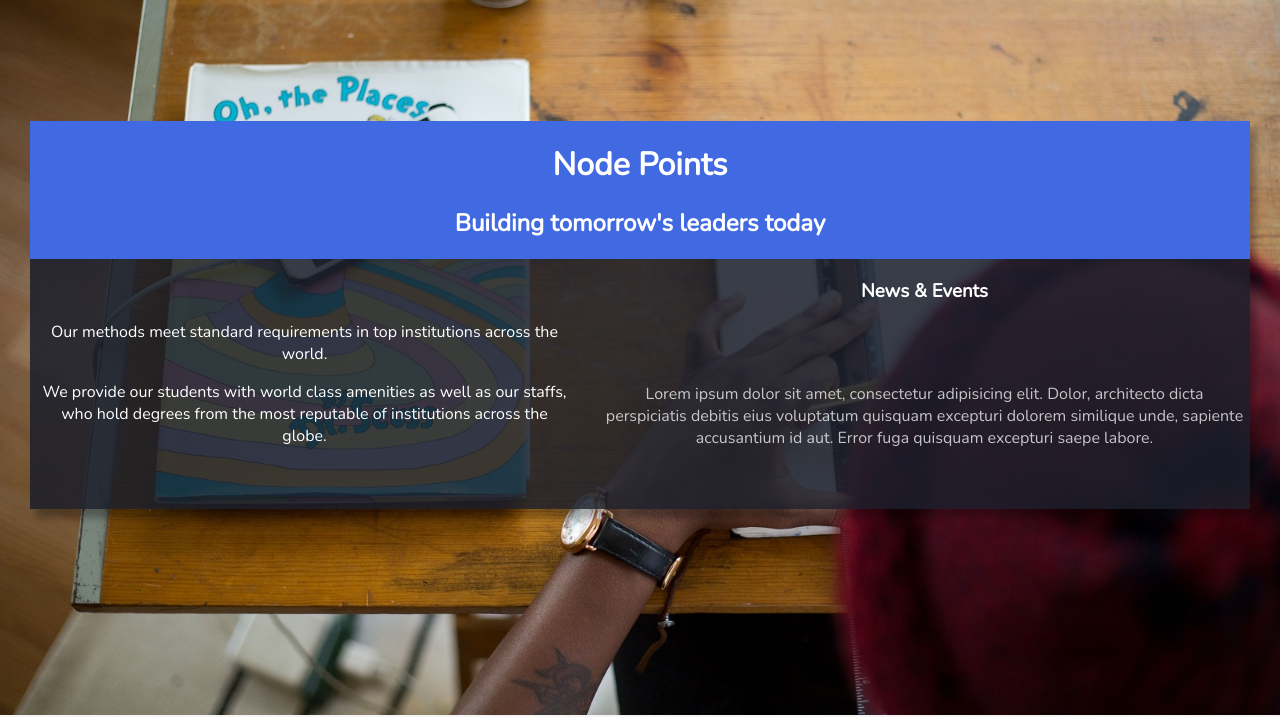
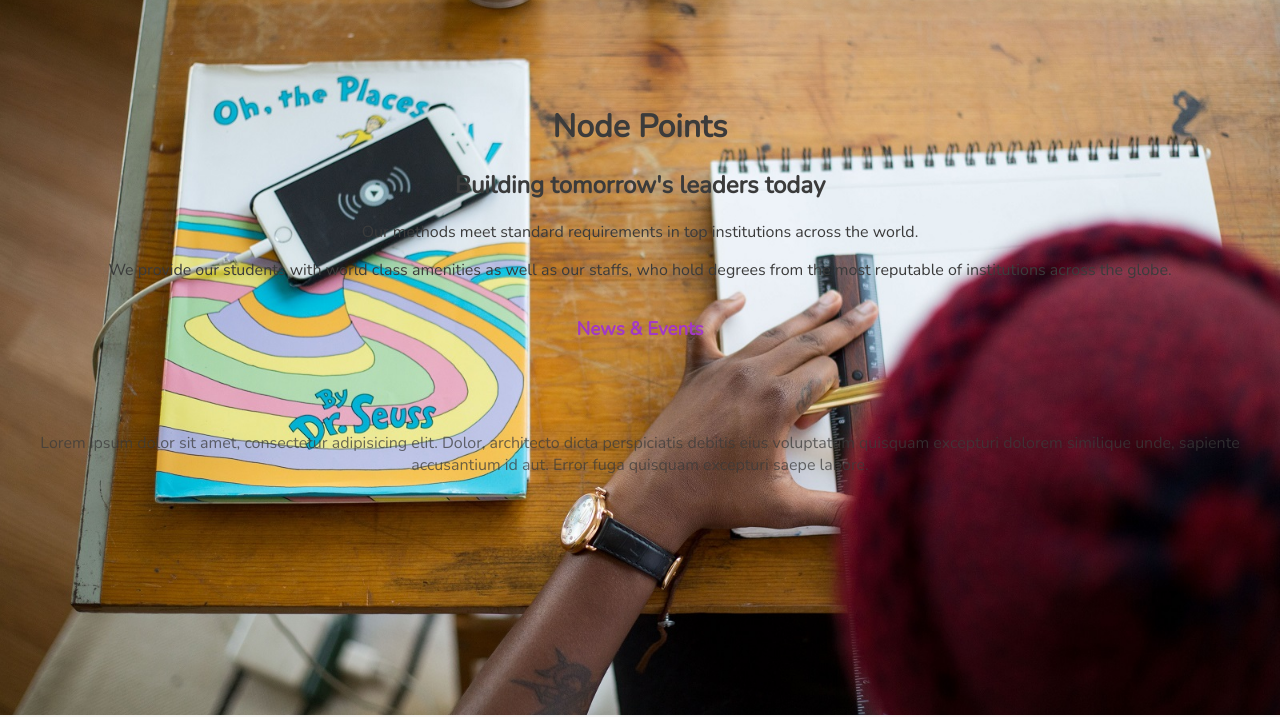
Before and after one commit to thislekan/portal, a website: page client/index.html in a window 1280 px wide. Shown: the part 85-802 px from the top of the page. Drawn offline with nearby package versions, Linux system fonts and the light colour scheme.

Commit message:
css issues fixed

```diff
--- a/client/index.html
+++ b/client/index.html
@@ -72,12 +72,12 @@
                 <div class="content__text">
                     <h1>Node Points</h1>
                     <h2>Building tomorrow's leaders today</h2>
-                </div>
-                <div class="content__text2">
                     <div class="__story">
                         <p>Our methods meet standard requirements in top institutions across the world.</p>
                         <p>We provide our students with world class amenities as well as our staffs, who hold degrees from the most reputable of institutions across the globe.</p>
                     </div>
+                </div>
+                <div class="content__text2">
                     <div class="flash__news">
                         <h3>News & Events</h3>
                         <div class="flash__box">
--- a/client/styles/file.css
+++ b/client/styles/file.css
@@ -13,7 +13,7 @@ body {
 
 header {
     height: 100vh;
-    text-align: center;
+    /* text-align: center; */
     background-size: cover;
     background-position: center;
     background-image: url('../images/drawing.jpg');
@@ -40,20 +40,23 @@ article {
     padding-right: 1rem;
 }
 
-.header__content {
+
+/* .header__content {
     color: white;
     display: flex;
     flex-direction: column;
     box-shadow: 6px 9px 7px 0px rgba(0, 0, 0, 0.3);
-}
+} */
 
-.content__text {
+
+/* .content__text {
     background: royalblue;
-}
+} */
 
-.content__text2 {
+
+/* .content__text2 {
     background-color: rgba(27, 30, 42, 0.85);
-}
+} */
 
 .flash__box {
     height: 17rem;
@@ -63,9 +66,10 @@ article {
     align-items: center;
 }
 
-.flash__news h3 {
+
+/* .flash__news h3 {
     color: white;
-}
+} */
 
 .slide {
     padding: .5rem;
@@ -164,9 +168,10 @@ img {
     box-shadow: 3px 3px 4px 0px rgba(0, 0, 0, 0.2);
 }
 
-h1 {
+
+/* h1 {
     text-align: center;
-}
+} */
 
 h3 {
     color: #A339C4;
@@ -346,12 +351,12 @@ footer a {
         padding-left: 3rem;
         padding-right: 3rem;
     }
-    .content__text2 {
+    /* .content__text2 {
         display: grid;
         grid-template-columns: 45% auto;
         align-items: center;
         grid-gap: 2rem;
-    }
+    } */
     .__story {
         padding-left: 1rem;
         padding-right: 1rem;
@@ -467,7 +472,7 @@ footer a {
         box-shadow: 0 0 1px rgba(0, 0, 0, 0.2);
         min-height: 12rem;
         margin-right: 1.5rem;
-        margin-bottom: 3rem;
+        margin-bottom: 2rem;
     }
     .faculties {
         grid-template-columns: 1fr 1fr 1fr;
```
